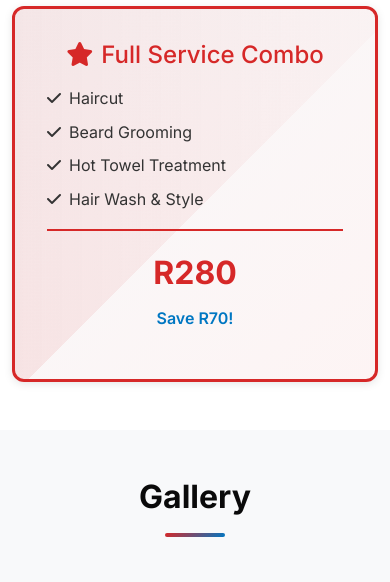
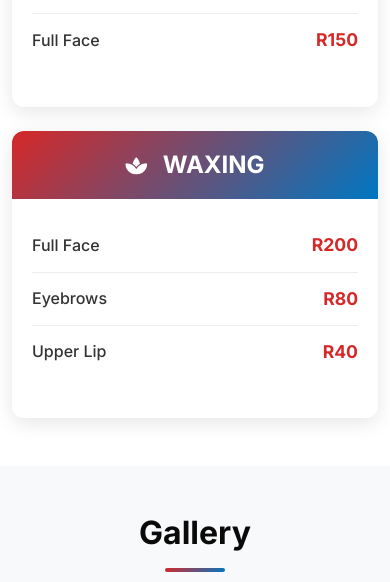
Before and after one commit to shepshepZA/Barber, a Flask app: page / in a window 390 px wide. Shown: the part 3468-4050 px from the top of the page. Run offline with Flask 3, Linux system fonts and the light colour scheme.

Commit message:
Showcase combo deals and varied services with categorized offerings
Adds combo special card and service category cards to index.html and style.css.

Replit-Commit-Author: Agent
Replit-Commit-Session-Id: 0c5da684-b87b-45e9-98d0-9cad118e82a4
Replit-Commit-Screenshot-Url: https://storage.googleapis.com/screenshot-production-us-central1/8c5c5a29-33cf-4880-a05b-fbb25779aea3/5dcf1441-54ee-4248-821f-b86bd3fa842a.jpg

```diff
--- a/static/css/style.css
+++ b/static/css/style.css
@@ -693,3 +693,170 @@ section {
   opacity: 1;
   transform: translateY(0);
 }
+
+/* New Service Styles */
+.combo-special-card {
+  background: linear-gradient(135deg, var(--primary-color), var(--accent-blue));
+  color: white;
+  border-radius: var(--border-radius);
+  padding: 30px;
+  box-shadow: 0 15px 40px rgba(0,0,0,0.2);
+  text-align: center;
+  transition: var(--transition-smooth);
+}
+
+.combo-special-card:hover {
+  transform: translateY(-5px);
+  box-shadow: 0 25px 50px rgba(0,0,0,0.3);
+}
+
+.combo-header h3 {
+  font-size: 2rem;
+  font-weight: 700;
+  margin-bottom: 10px;
+  color: #ffd700;
+}
+
+.combo-subtitle {
+  font-size: 1.1rem;
+  opacity: 0.9;
+  margin-bottom: 20px;
+}
+
+.combo-content {
+  display: flex;
+  justify-content: space-between;
+  align-items: center;
+  margin: 20px 0;
+}
+
+.combo-services ul {
+  list-style: none;
+  padding: 0;
+  text-align: left;
+}
+
+.combo-services li {
+  margin: 10px 0;
+  font-size: 1.1rem;
+}
+
+.combo-services i {
+  margin-right: 10px;
+  color: #ffd700;
+}
+
+.big-price {
+  font-size: 3rem;
+  font-weight: 700;
+  color: #ffd700;
+  display: block;
+}
+
+.combo-tagline {
+  font-size: 1.2rem;
+  margin-top: 10px;
+  font-weight: 600;
+}
+
+.combo-btn {
+  margin-top: 20px;
+  padding: 12px 30px;
+  font-size: 1.1rem;
+  font-weight: 600;
+}
+
+.service-category-card {
+  background: white;
+  border-radius: var(--border-radius);
+  box-shadow: 0 5px 20px rgba(0,0,0,0.1);
+  overflow: hidden;
+  transition: var(--transition);
+  height: 100%;
+}
+
+.service-category-card:hover {
+  transform: translateY(-5px);
+  box-shadow: 0 15px 30px rgba(0,0,0,0.15);
+}
+
+.category-header {
+  background: linear-gradient(135deg, var(--primary-color), var(--accent-blue));
+  color: white;
+  padding: 20px;
+  text-align: center;
+}
+
+.category-header h3 {
+  font-size: 1.5rem;
+  font-weight: 700;
+  margin: 0;
+}
+
+.category-header i {
+  margin-right: 10px;
+  font-size: 1.2rem;
+}
+
+.service-list {
+  padding: 20px;
+}
+
+.service-item {
+  display: flex;
+  justify-content: space-between;
+  align-items: center;
+  padding: 12px 0;
+  border-bottom: 1px solid #eee;
+  transition: var(--transition);
+}
+
+.service-item:last-child {
+  border-bottom: none;
+}
+
+.service-item:hover {
+  background-color: #f8f9fa;
+  padding-left: 10px;
+  padding-right: 10px;
+  border-radius: 5px;
+}
+
+.service-name {
+  font-size: 1rem;
+  color: var(--text-color);
+  font-weight: 500;
+}
+
+.service-price {
+  font-size: 1.1rem;
+  font-weight: 700;
+  color: var(--primary-color);
+}
+
+@media (max-width: 768px) {
+  .combo-content {
+    flex-direction: column;
+    text-align: center;
+  }
+
+  .combo-services {
+    margin-bottom: 20px;
+  }
+
+  .combo-services ul {
+    text-align: center;
+  }
+
+  .big-price {
+    font-size: 2.5rem;
+  }
+
+  .combo-special-card {
+    margin-bottom: 30px;
+  }
+
+  .service-category-card {
+    margin-bottom: 20px;
+  }
+}
--- a/templates/index.html
+++ b/templates/index.html
@@ -95,75 +95,136 @@
 <section id="services" class="py-5">
     <div class="container">
         <h2 class="section-title text-center mb-5">Our Services</h2>
+
+        <!-- Combo Special Highlight -->
+        <div class="row justify-content-center mb-5">
+            <div class="col-lg-8">
+                <div class="combo-special-card">
+                    <div class="combo-header">
+                        <h3><i class="fas fa-star"></i> COMBO SPECIAL</h3>
+                        <p class="combo-subtitle">Complete Premium Package</p>
+                    </div>
+                    <div class="combo-content">
+                        <div class="combo-services">
+                            <ul>
+                                <li><i class="fas fa-scissors"></i> Hair Cut</li>
+                                <li><i class="fas fa-cut"></i> Shave</li>
+                                <li><i class="fas fa-spa"></i> Face Massage</li>
+                                <li><i class="fas fa-hand-sparkles"></i> Head Massage</li>
+                            </ul>
+                        </div>
+                        <div class="combo-price">
+                            <span class="big-price">R300</span>
+                            <p class="combo-tagline">All For One Great Price!</p>
+                        </div>
+                    </div>
+                    <div class="combo-book">
+                        <a href="{{ url_for('book') }}" class="btn btn-primary btn-lg combo-btn">
+                            <i class="fab fa-whatsapp me-2"></i>BOOK NOW
+                        </a>
+                    </div>
+                </div>
+            </div>
+        </div>
+
+        <!-- Service Categories -->
         <div class="row g-4">
-            <div class="col-lg-4 col-md-6">
-                <div class="service-card">
-                    <div class="service-image" style="background-image: url('https://images.unsplash.com/photo-1622287162716-f311baa1a2b8?ixlib=rb-4.0.3&auto=format&fit=crop&w=500&q=80');">
-                        <div class="service-overlay">
-                            <h3>Classic Haircut</h3>
-                            <p>Professional cuts tailored to your style</p>
-                            <p class="price">R150</p>
+            <!-- Men's Services -->
+            <div class="col-lg-4">
+                <div class="service-category-card">
+                    <div class="category-header">
+                        <h3><i class="fas fa-male"></i> GENTS</h3>
+                    </div>
+                    <div class="service-list">
+                        <div class="service-item">
+                            <span class="service-name">Pensioners</span>
+                            <span class="service-price">R100</span>
+                        </div>
+                        <div class="service-item">
+                            <span class="service-name">Hair Cut</span>
+                            <span class="service-price">R120</span>
+                        </div>
+                        <div class="service-item">
+                            <span class="service-name">Shave</span>
+                            <span class="service-price">R80</span>
+                        </div>
+                        <div class="service-item">
+                            <span class="service-name">Wash & Cut</span>
+                            <span class="service-price">R150</span>
+                        </div>
+                        <div class="service-item">
+                            <span class="service-name">Steam Shave</span>
+                            <span class="service-price">R100</span>
+                        </div>
+                        <div class="service-item">
+                            <span class="service-name">Face Massage</span>
+                            <span class="service-price">R100</span>
+                        </div>
+                        <div class="service-item">
+                            <span class="service-name">Full Facial</span>
+                            <span class="service-price">R200</span>
+                        </div>
+                        <div class="service-item">
+                            <span class="service-name">Ears</span>
+                            <span class="service-price">R50</span>
+                        </div>
+                        <div class="service-item">
+                            <span class="service-name">Nose</span>
+                            <span class="service-price">R50</span>
+                        </div>
+                        <div class="service-item">
+                            <span class="service-name">Eyebrows</span>
+                            <span class="service-price">R80</span>
                         </div>
                     </div>
                 </div>
             </div>
-            <div class="col-lg-4 col-md-6">
-                <div class="service-card">
-                    <div class="service-image" style="background-image: url('https://images.unsplash.com/photo-1621605815971-fbc98d665033?ixlib=rb-4.0.3&auto=format&fit=crop&w=500&q=80');">
-                        <div class="service-overlay">
-                            <h3>Beard Grooming</h3>
-                            <p>Expert beard trimming and styling</p>
-                            <p class="price">R80</p>
+
+            <!-- Ladies Services -->
+            <div class="col-lg-4">
+                <div class="service-category-card">
+                    <div class="category-header">
+                        <h3><i class="fas fa-female"></i> LADIES</h3>
+                    </div>
+                    <div class="service-list">
+                        <div class="service-item">
+                            <span class="service-name">Hair Trim</span>
+                            <span class="service-price">R150</span>
+                        </div>
+                        <div class="service-item">
+                            <span class="service-name">Eye Brows</span>
+                            <span class="service-price">R80</span>
+                        </div>
+                        <div class="service-item">
+                            <span class="service-name">Upper Lip</span>
+                            <span class="service-price">R40</span>
+                        </div>
+                        <div class="service-item">
+                            <span class="service-name">Full Face</span>
+                            <span class="service-price">R150</span>
                         </div>
                     </div>
                 </div>
             </div>
-            <div class="col-lg-4 col-md-6">
-                <div class="service-card">
-                    <div class="service-image" style="background-image: url('https://images.unsplash.com/photo-1621607512214-68297480165e?ixlib=rb-4.0.3&auto=format&fit=crop&w=500&q=80');">
-                        <div class="service-overlay">
-                            <h3>Hot Towel Shave</h3>
-                            <p>Traditional wet shave experience</p>
-                            <p class="price">R120</p>
+
+            <!-- Waxing Services -->
+            <div class="col-lg-4">
+                <div class="service-category-card">
+                    <div class="category-header">
+                        <h3><i class="fas fa-spa"></i> WAXING</h3>
+                    </div>
+                    <div class="service-list">
+                        <div class="service-item">
+                            <span class="service-name">Full Face</span>
+                            <span class="service-price">R200</span>
                         </div>
-                    </div>
-                </div>
-            </div>
-            <div class="col-lg-4 col-md-6">
-                <div class="service-card">
-                    <div class="service-image" style="background-image: url('https://images.unsplash.com/photo-1503951914875-452162b0f3f1?ixlib=rb-4.0.3&auto=format&fit=crop&w=500&q=80');">
-                        <div class="service-overlay">
-                            <h3>Hair Wash & Style</h3>
-                            <p>Complete grooming service</p>
-                            <p class="price">R100</p>
+                        <div class="service-item">
+                            <span class="service-name">Eyebrows</span>
+                            <span class="service-price">R80</span>
                         </div>
-                    </div>
-                </div>
-            </div>
-            <div class="col-lg-4 col-md-6">
-                <div class="service-card">
-                    <div class="service-image" style="background-image: url('https://images.unsplash.com/photo-1620331311520-246422fd82f9?ixlib=rb-4.0.3&auto=format&fit=crop&w=500&q=80');">
-                        <div class="service-overlay">
-                            <h3>Eyebrow Trim</h3>
-                            <p>Professional eyebrow grooming</p>
-                            <p class="price">R50</p>
-                        </div>
-                    </div>
-                </div>
-            </div>
-            <div class="col-lg-4 col-md-6">
-                <div class="service-card combo-highlight">
-                    <div class="service-content">
-                        <h3><i class="fas fa-star me-2"></i>Full Service Combo</h3>
-                        <div class="combo-services">
-                            <p><i class="fas fa-check me-2"></i>Haircut</p>
-                            <p><i class="fas fa-check me-2"></i>Beard Grooming</p>
-                            <p><i class="fas fa-check me-2"></i>Hot Towel Treatment</p>
-                            <p><i class="fas fa-check me-2"></i>Hair Wash & Style</p>
-                        </div>
-                        <div class="combo-pricing">
-                            <p class="combo-price">R280</p>
-                            <p class="combo-savings">Save R70!</p>
+                        <div class="service-item">
+                            <span class="service-name">Upper Lip</span>
+                            <span class="service-price">R40</span>
                         </div>
                     </div>
                 </div>
```
Also changed, not shown: attached_assets/image_1751366069755.png (added), attached_assets/image_1751366157642.png (added).
